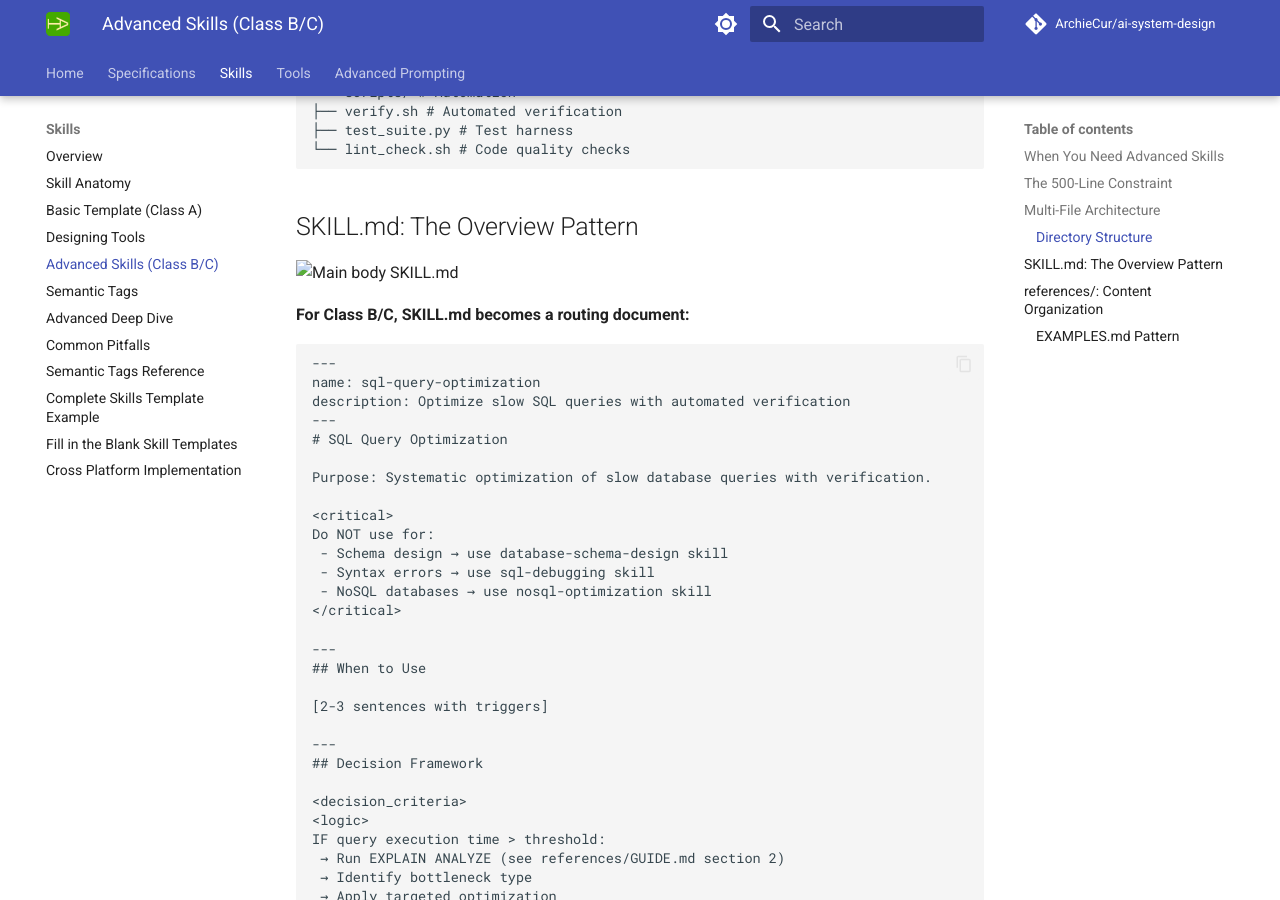
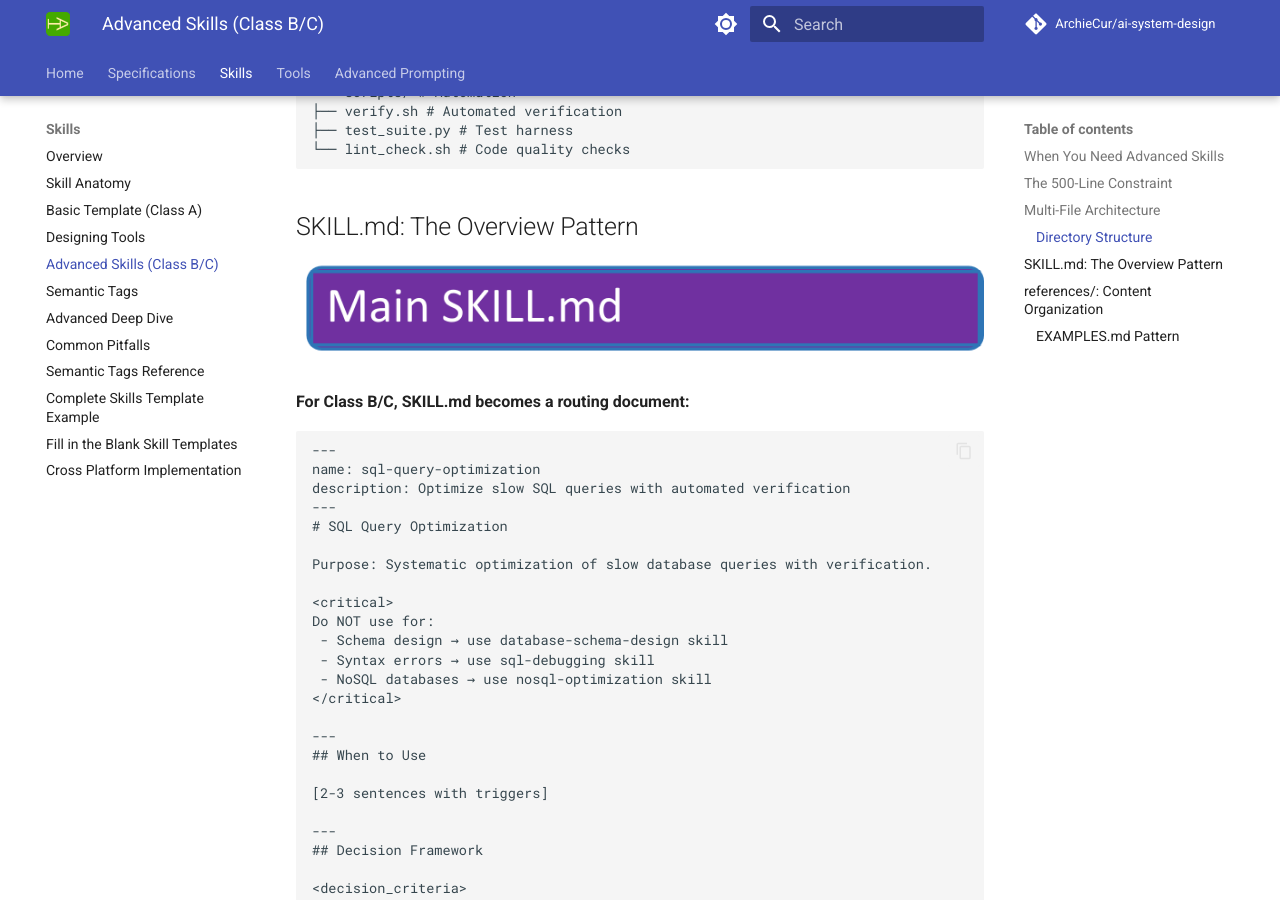
Before and after one commit to ArchieCur/ai-system-design, an MkDocs documentation site: the page built from docs/skills/Skills_1.3_Advanced_Skills_ClassB-C.md, in a window 1280 px wide and 900 px high, scrolled down 1861 px. Built offline with MkDocs 1.6.1 and Material for MkDocs 9.7.7, drawn with Linux system fonts in a browser that asks for light colours; comment, search, counter and statistics services are not loaded.

Commit message:
Update Skills_1.3_Advanced_Skills_ClassB-C.md

```diff
--- a/docs/skills/Skills_1.3_Advanced_Skills_ClassB-C.md
+++ b/docs/skills/Skills_1.3_Advanced_Skills_ClassB-C.md
@@ -82,7 +82,7 @@ skill-name/
 ## SKILL.md: The Overview Pattern
 
 
-![Main body SKILL.md](..assets/Main_Skill.png)
+![Main body SKILL.md](../assets/Main_Skill.png)
 
 **For Class B/C, SKILL.md becomes a routing document:**
 
```
